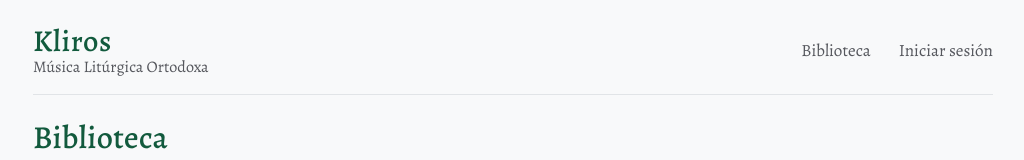
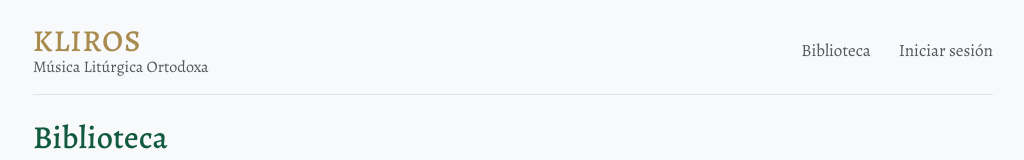
Before and after one commit to fernandezjoja/sheetmusiclibrary, a React (Vite) app in the folder frontend/: page /biblioteca in a window 1280 px wide. Shown: the top 160 px of the page, without its empty margins (127-1151 px from the left). Built offline with nearby package versions, Linux system fonts and the light colour scheme; no server answers; a web font is replaced by a local one.

Commit message:
Show the KLIROS wordmark in caps, in the logo's gold

```diff
--- a/frontend/src/App.css
+++ b/frontend/src/App.css
@@ -36,8 +36,9 @@
   font-size: 1.6rem;
   font-weight: 500;
   line-height: 1.1;
-  letter-spacing: 0.02em;
-  color: var(--heading-color);
+  letter-spacing: 0.04em;
+  text-transform: uppercase;
+  color: var(--logo-gold);
 }
 .app-title-desc {
   font-size: 0.85rem;
--- a/frontend/src/index.css
+++ b/frontend/src/index.css
@@ -16,6 +16,8 @@
   --accent-border: rgba(18, 90, 61, 0.35);
   --heading-color: #125a3d;
   --gold: #a9853a;
+  /* Gold of the Kliros logo lettering, sampled from the logo image. */
+  --logo-gold: #a88b4f;
   --rubric: #962b21;
   --badge-bg: #f1e7cf;
   --badge-text: #7a5a1c;
```
